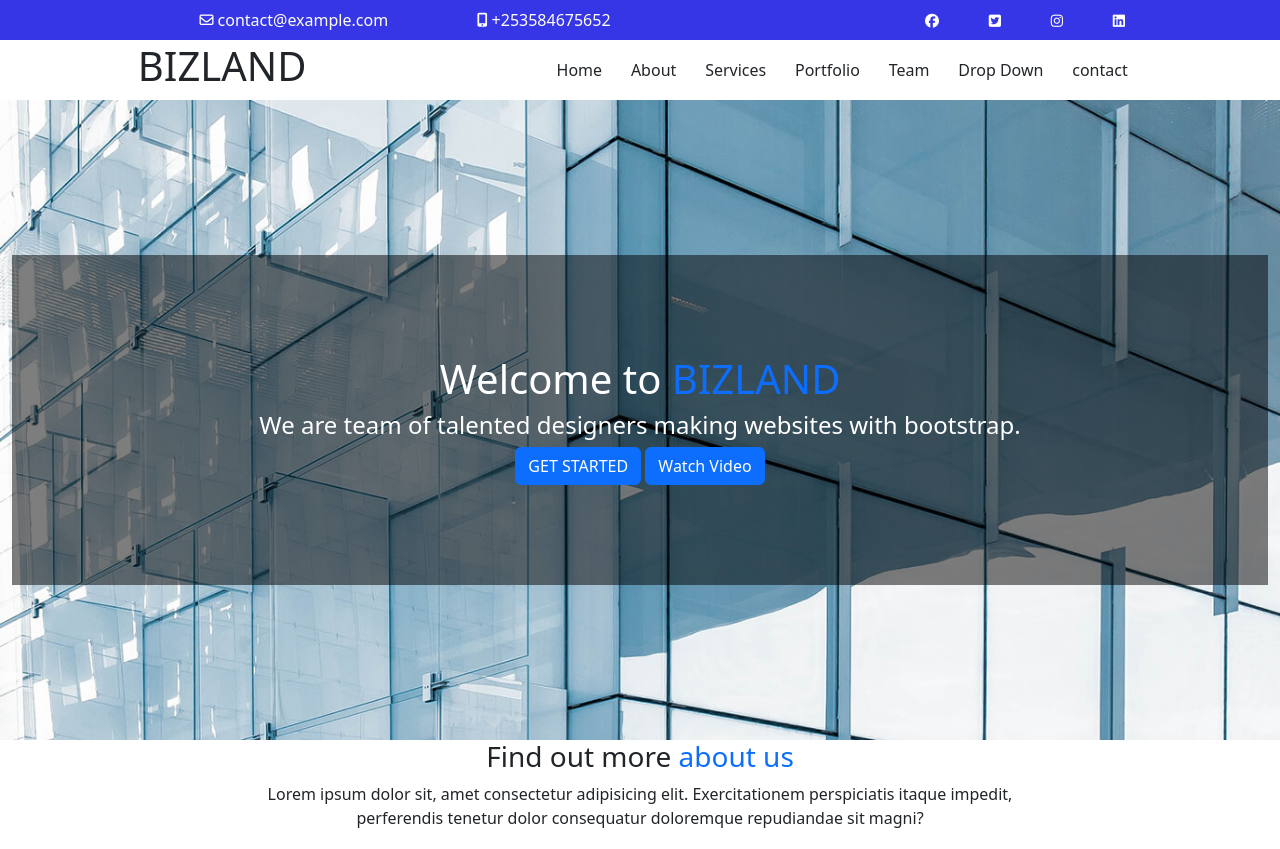
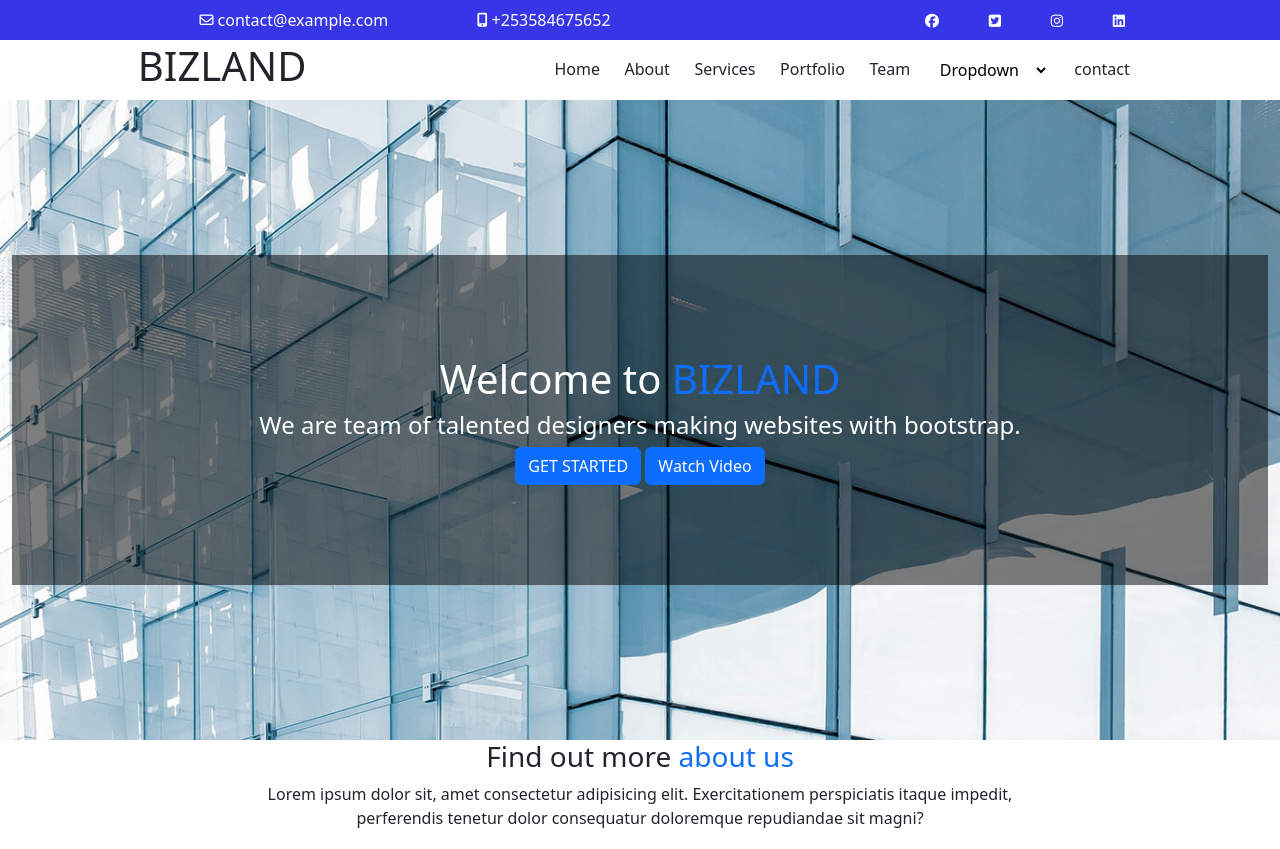
Before and after one commit to Bindumuniyappa/TechnoFrstProject, a plain HTML site: page index.html in a window 1280 px wide. Shown: the top 849 px of the page. Drawn offline with nearby package versions, Linux system fonts and the light colour scheme.

Commit message:
changes made to navbar

```diff
--- a/index.css
+++ b/index.css
@@ -74,7 +74,7 @@
 /* For tablets and below (max-width: 768px) */
 @media (max-width: 768px) {
     #nav1 {
-        flex-direction: column;
+        flex-direction: row;
         height: auto;
         padding: 10px;
 
--- a/index.html
+++ b/index.html
@@ -51,7 +51,15 @@
           <div>Services</div>
           <div>Portfolio</div>
           <div>Team</div>
-          <div>Drop Down</div>
+          <div>
+            <select name="" id="" class="border border-white bg-white">
+              <option value="">Dropdown </option>
+              <option value="">Dropdown 1</option>
+              <option value="">Dropdown 2</option>
+              <option value="">Dropdown 3</option>
+              <option value="">Dropdown 4</option>
+            </select>
+          </div>
           <div>contact</div>
         </div>
       </nav>
```
